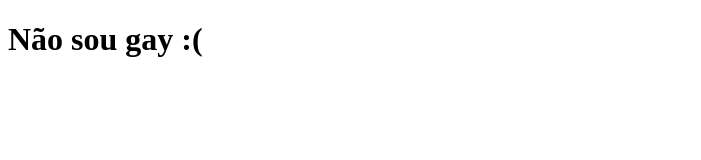
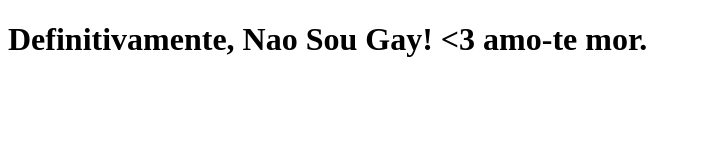
Before and after one commit to PedroGaP/pedrogap.github.io, a plain HTML site: page index.html in a window 1280 px wide. Shown: the whole page, without its empty margins (0-701 px from the left). Drawn offline with Linux system fonts and the light colour scheme.

Commit message:
Update index.html

```diff
--- a/index.html
+++ b/index.html
@@ -7,6 +7,6 @@
     <title>Document</title>
 </head>
 <body>
-    <h1>Não sou gay :(</h1>
+    <h1>Definitivamente, Nao Sou Gay! <3 amo-te mor.</h1>
 </body>
 </html>
```
